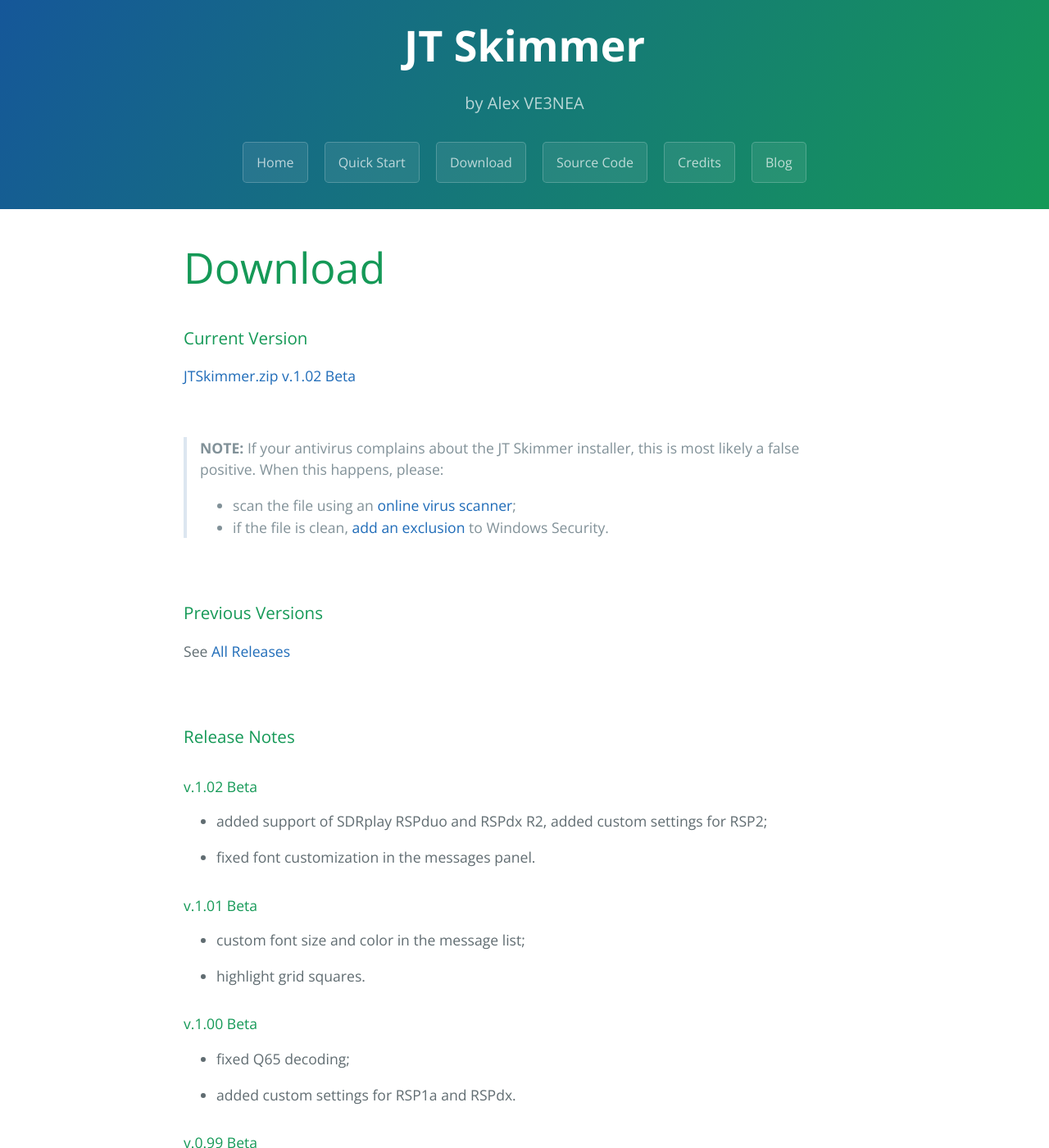
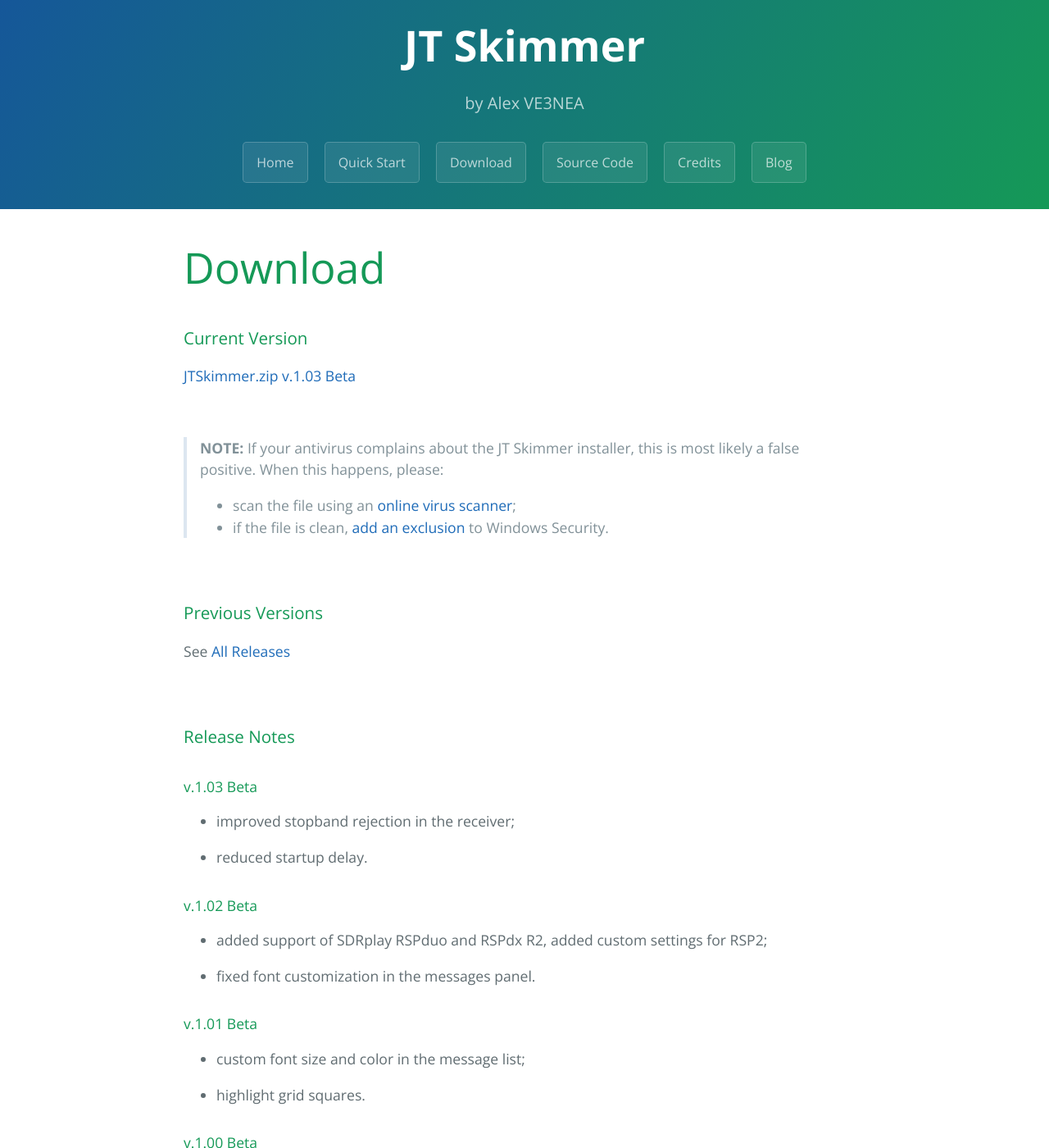
Before and after one commit to VE3NEA/JTSkimmer, a Jekyll site: the page built from docs/download.md, in a window 1280 px wide and 1400 px high. Shown: the whole window at 82% size. Built offline with Jekyll 4.4.1, drawn with Linux system fonts in a browser that asks for light colours.

Commit message:
release v.1.03

```diff
--- a/docs/download.md
+++ b/docs/download.md
@@ -5,7 +5,7 @@
 
 ### Current Version
 
-[JTSkimmer.zip v.1.02 Beta](https://github.com/VE3NEA/JTSkimmer/releases/download/v.1.02-beta/JTSkimmer.zip)
+[JTSkimmer.zip v.1.03 Beta](https://github.com/VE3NEA/JTSkimmer/releases/download/v.1.03-beta/JTSkimmer.zip)
 
 <br>
 
@@ -24,6 +24,12 @@
 
 <br>
 ### Release Notes
+
+#### v.1.03 Beta
+
+- improved stopband rejection in the receiver;
+
+- reduced startup delay.
 
 #### v.1.02 Beta
 
```
Also changed, not shown: 2 other files.
